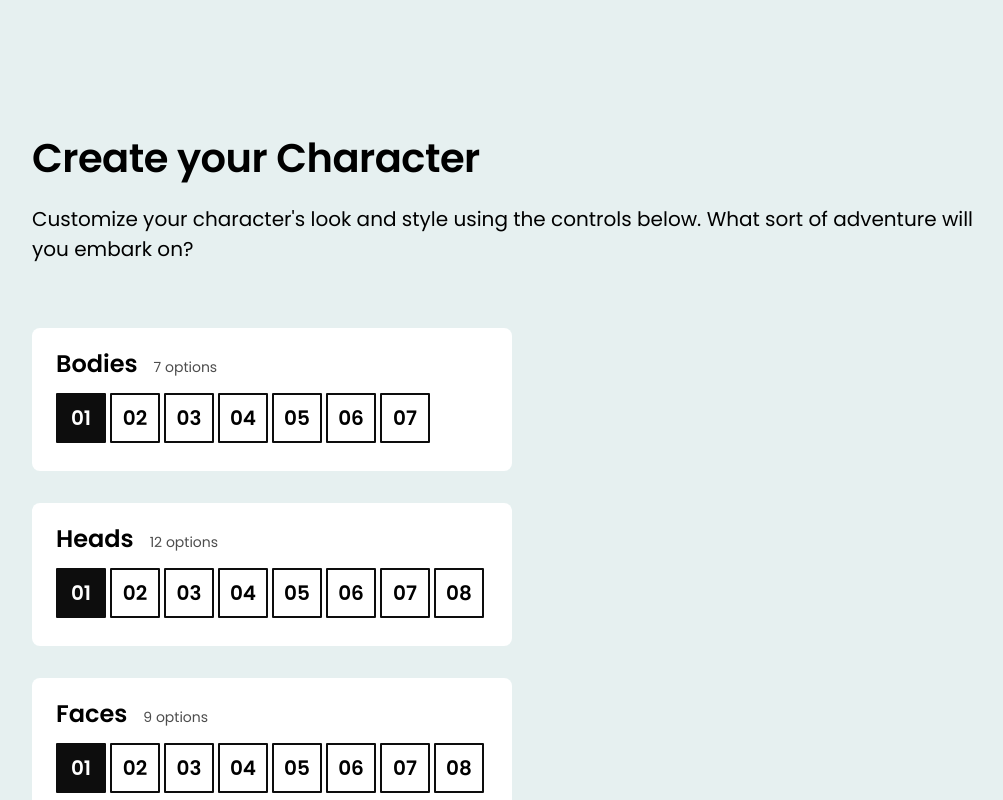
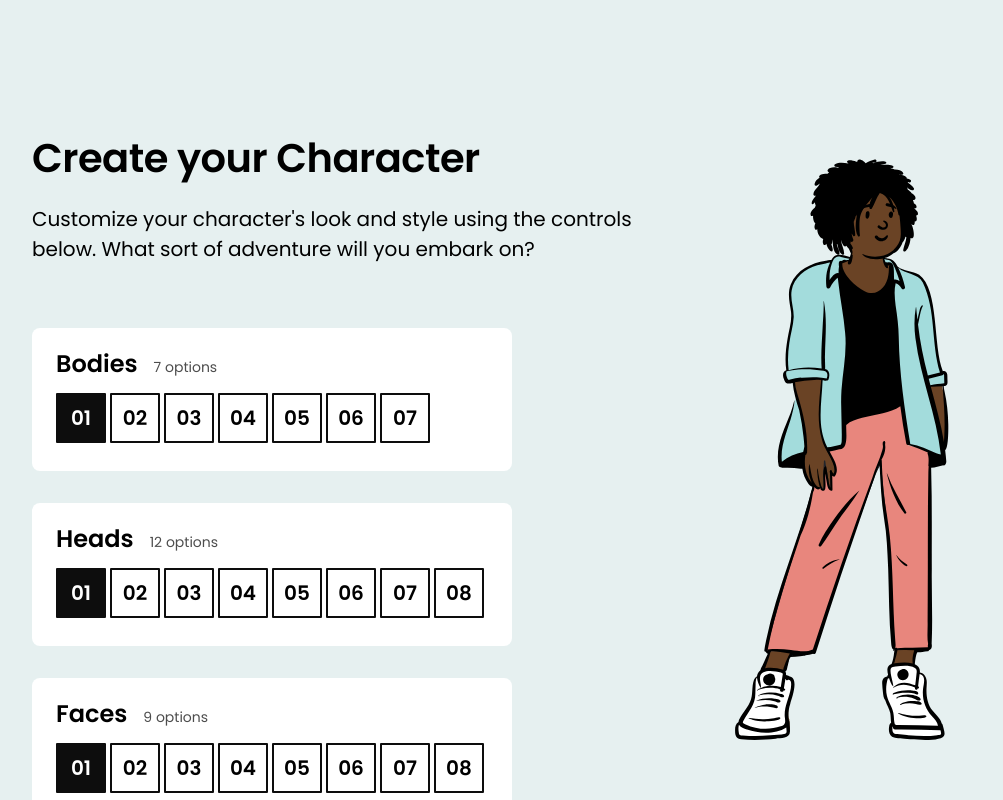
Before and after one commit to Leomedina/portfolio, a React (Create React App) app in the folder character-creator/: page / in a window 1280 px wide. Shown: the top 800 px of the page, without its empty margins (128-1131 px from the left). Built offline with nearby package versions, Linux system fonts and the light colour scheme.

Commit message:
fixed positioning of character

```diff
--- a/character-creator/src/components/CharacterEditor/CharacterEditor.module.css
+++ b/character-creator/src/components/CharacterEditor/CharacterEditor.module.css
@@ -10,6 +10,7 @@
 
 .header {
   padding-bottom: 64px;
+  width: 65%;
 }
 
 .title {
@@ -26,7 +27,10 @@
 }
 
 .characterWrapper {
-  max-width: 65%;
+  position: fixed;
+  width: 30%;
+  right: 50px;
+  top: 150px;
 }
 
 .controlColumn {
```
